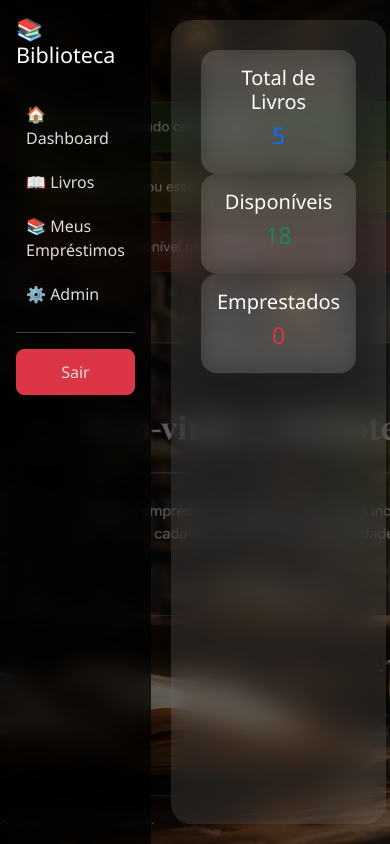
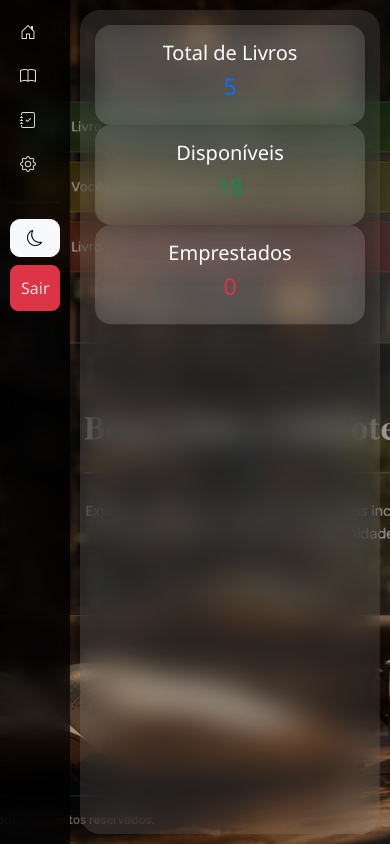
Before and after one commit to tiagogc15/Projeto-Biblioteca, a Django app: page / in a window 390 px wide. Run offline with Django 5.2, Linux system fonts and the light colour scheme; a user stored in the database is signed in; data comes from the database, SQL or seed files in the repository.

Commit message:
Css atualizado

```diff
--- a/biblioteca/core/templates/index.html
+++ b/biblioteca/core/templates/index.html
@@ -1,15 +1,19 @@
 {% load static %}
 <!DOCTYPE html>
-<html>
+<html lang="pt-br">
 <head>
+    <meta charset="UTF-8">
     <title>Biblioteca</title>
 
+    <!-- Bootstrap -->
     <link href="https://cdn.jsdelivr.net/npm/bootstrap@5.3.0/dist/css/bootstrap.min.css" rel="stylesheet">
+
+    <!-- Icons -->
+    <link href="https://cdn.jsdelivr.net/npm/bootstrap-icons/font/bootstrap-icons.css" rel="stylesheet">
 
     <style>
         body {
             margin: 0;
-            padding: 0;
             font-family: 'Segoe UI', sans-serif;
         }
 
@@ -17,66 +21,81 @@
         body::before {
             content: "";
             position: fixed;
-            top: 0;
-            left: 0;
             width: 100%;
             height: 100%;
-            background: url("{% static 'img/fundo.png' %}") no-repeat center center;
+            background: url("{% static 'img/fundo.png' %}") no-repeat center;
             background-size: cover;
-            filter: brightness(0.6); /* escurece levemente */
+            filter: brightness(0.6);
             z-index: -2;
         }
 
-        /* 🔥 OVERLAY SUAVE */
+        /* 🔥 OVERLAY */
         body::after {
             content: "";
             position: fixed;
-            top: 0;
-            left: 0;
             width: 100%;
             height: 100%;
-            background: rgba(0, 0, 0, 0.4);
+            background: rgba(0,0,0,0.4);
             z-index: -1;
         }
 
-        /* 🔥 MENU LATERAL */
+        /* 🔥 SIDEBAR */
         .sidebar {
             width: 250px;
             height: 100vh;
-            background: rgba(0, 0, 0, 0.7);
+            background: rgba(0,0,0,0.7);
             backdrop-filter: blur(10px);
+            padding: 20px;
+        }
+
+        .sidebar h4 {
+            color: white;
         }
 
         .sidebar a {
+            color: #ddd;
+            display: block;
+            padding: 10px;
+            border-radius: 8px;
             text-decoration: none;
-            color: #ddd;
-            padding: 10px;
-            display: block;
-            border-radius: 8px;
             transition: 0.3s;
         }
 
         .sidebar a:hover {
             background: rgba(255,255,255,0.1);
             color: white;
+            transform: translateX(5px);
         }
 
-        /* 🔥 CONTEÚDO PRINCIPAL */
+        /* 🔥 CONTEÚDO */
         .content {
             width: 100%;
             margin: 20px;
             padding: 30px;
             border-radius: 20px;
 
-            background: rgba(255, 255, 255, 0.1);
+            background: rgba(255,255,255,0.1);
             backdrop-filter: blur(15px);
+            color: white;
 
-            color: white;
+            animation: fadeIn 0.6s ease-in-out;
+        }
+
+        /* 🔥 ANIMAÇÃO */
+        @keyframes fadeIn {
+            from {
+                opacity: 0;
+                transform: translateY(10px);
+            }
+            to {
+                opacity: 1;
+                transform: translateY(0);
+            }
         }
 
         /* 🔥 CARDS */
         .card {
-            background: rgba(255, 255, 255, 0.1);
+            background: rgba(255,255,255,0.1);
             backdrop-filter: blur(10px);
             border: none;
             border-radius: 15px;
@@ -99,16 +118,51 @@
             border: none;
         }
 
-        /* 🔥 TABELA */
+        /* 🔥 TABELAS */
         table {
+            background: rgba(255,255,255,0.1);
+            color: white;
             border-radius: 10px;
             overflow: hidden;
-            background: rgba(255,255,255,0.1);
-            color: white;
         }
 
         th, td {
             color: white !important;
+        }
+
+        /* 🌙 LIGHT MODE */
+        .light-mode .content {
+            background: rgba(255,255,255,0.9);
+            color: black;
+        }
+
+        .light-mode .sidebar {
+            background: rgba(255,255,255,0.9);
+        }
+
+        .light-mode a {
+            color: black !important;
+        }
+
+        /* 📱 RESPONSIVO */
+        @media (max-width: 768px) {
+            .sidebar {
+                width: 70px;
+                padding: 10px;
+            }
+
+            .sidebar h4 {
+                display: none;
+            }
+
+            .sidebar a span {
+                display: none;
+            }
+
+            .content {
+                margin: 10px;
+                padding: 15px;
+            }
         }
     </style>
 </head>
@@ -118,26 +172,44 @@
 <div class="d-flex">
 
     <!-- MENU -->
-    <div class="sidebar text-white p-3">
-        <h4 class="mb-4">📚 Biblioteca</h4>
+    <div class="sidebar">
 
-        <a href="/">🏠 Dashboard</a>
-        <a href="/livros/">📖 Livros</a>
-        <a href="/meus/">📚 Meus Empréstimos</a>
+        <h4>📚 Biblioteca</h4>
+
+        <a href="/">
+            <i class="bi bi-house-door"></i> <span>Dashboard</span>
+        </a>
+
+        <a href="/livros/">
+            <i class="bi bi-book"></i> <span>Livros</span>
+        </a>
+
+        <a href="/meus/">
+            <i class="bi bi-journal-check"></i> <span>Empréstimos</span>
+        </a>
 
         {% if user.is_staff %}
-        <a href="/admin/">⚙️ Admin</a>
+        <a href="/admin/">
+            <i class="bi bi-gear"></i> <span>Admin</span>
+        </a>
         {% endif %}
 
         <hr>
 
-        <a href="/sair/" class="btn btn-danger w-100 mt-2">Sair</a>
+        <!-- 🌙 BOTÃO TEMA -->
+        <button onclick="toggleTheme()" class="btn btn-light w-100 mb-2">
+            <i class="bi bi-moon"></i>
+        </button>
+
+        <a href="/sair/" class="btn btn-danger w-100">
+            Sair
+        </a>
+
     </div>
 
     <!-- CONTEÚDO -->
     <div class="content">
 
-        <!-- 🔥 MENSAGENS -->
         {% if messages %}
             {% for message in messages %}
                 <div class="alert alert-{{ message.tags }}">
@@ -151,5 +223,23 @@
 
 </div>
 
+<!-- 🌙 SCRIPT DARK MODE -->
+<script>
+function toggleTheme() {
+    document.body.classList.toggle("light-mode");
+
+    localStorage.setItem(
+        "theme",
+        document.body.classList.contains("light-mode") ? "light" : "dark"
+    );
+}
+
+window.onload = function () {
+    if (localStorage.getItem("theme") === "light") {
+        document.body.classList.add("light-mode");
+    }
+};
+</script>
+
 </body>
 </html>
```
